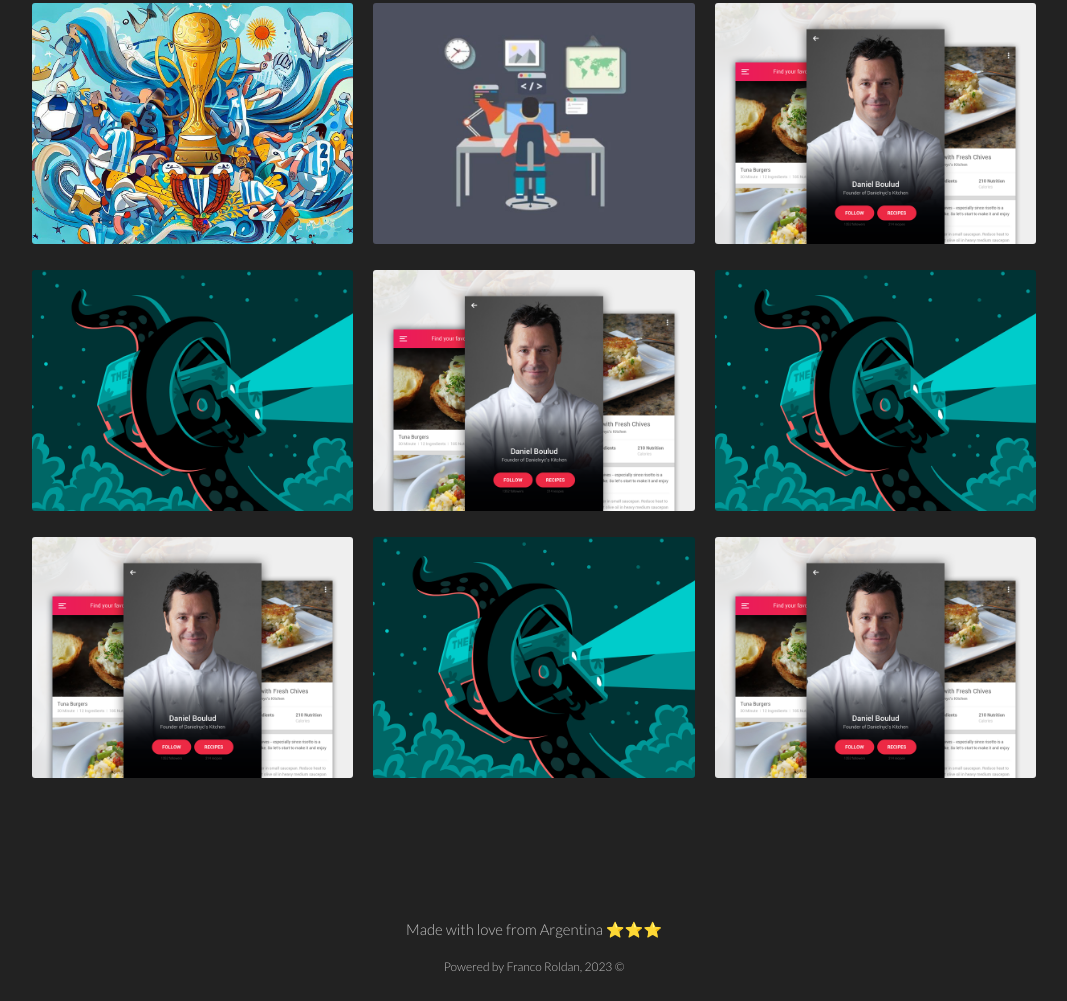
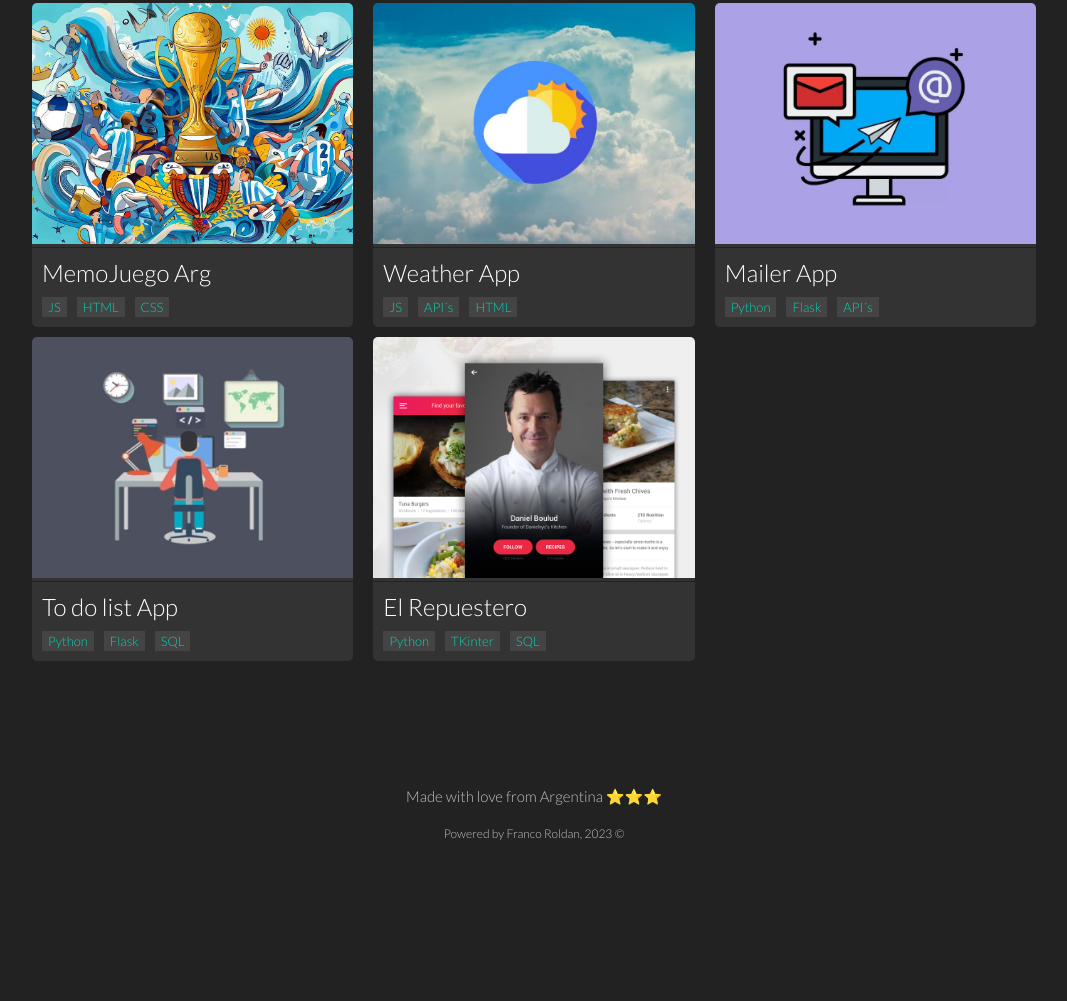
Before and after one commit to Franco-Roldan/porfolio, a plain HTML site: page index.html in a window 1280 px wide. Shown: the part 911-1912 px from the top of the page, without its empty margins (106-1173 px from the left). After the commit the page ends 1788 px from the top, so only its background shows below. Drawn offline with nearby package versions, Linux system fonts and the light colour scheme.

Commit message:
commit_v3_edit_section_proyect

```diff
--- a/css/main.css
+++ b/css/main.css
@@ -150,17 +150,50 @@ h3{
     padding-right: 10px;
     position: relative;
     float: left;
+    margin-bottom: 10px;
 }
-
+.link_proyect{
+    text-decoration: none;
+    background-color: #333;
+    border: none;
+}
 .img_proyect{
-
-    margin-bottom: 22px;
     max-width: 100%;
-    border-radius: 3px;
+    border-radius: 5px 5px 0 0;
     width: auto;
     height: auto;
 
 }
+.content_item_descript{
+    background-color: #333;
+    padding: 10px 0;
+    border-radius:0 0  5px 5px;
+
+}
+.content_item_descript > h1{
+    color: white;
+    margin: 0;
+    margin-bottom: 10px;
+    font-size: 24px;
+    text-align: start;
+    margin-left: 10px;
+}
+.content_item_descript > span {
+    display: flex;
+    justify-content: start;
+    align-items: center;
+    margin-left: 10px ;
+}
+
+.content_item_descript > span > p{
+    margin: 0;
+    margin-right: 10px;
+    background-color: #444;
+    padding: 2px 6px;
+    color: #00d6b4;
+    font-size: small;
+}
+
 .img_proyect:hover{
     opacity: 0.7;
     transition: all .3s;
--- a/index.html
+++ b/index.html
@@ -4,7 +4,7 @@
     <meta charset="UTF-8">
     <meta http-equiv="X-UA-Compatible" content="IE=edge">
     <meta name="viewport" content="width=device-width, initial-scale=1.0">
-
+    <link rel="icon" href="img/mate_logo.png">
     <link rel="preconnect" href="https://fonts.googleapis.com">
     <link rel="preconnect" href="https://fonts.gstatic.com" crossorigin>
     <link href="https://fonts.googleapis.com/css2?family=Lato:wght@300;400&display=swap" rel="stylesheet">
@@ -47,33 +47,53 @@
                 <div class="content_list">
 
                     <div class="content_item">
-                        <a href="https://franco-roldan.github.io/memo_arg/" target="_blank" class="link_proyect"><img class="img_proyect" src="img/proyect_memo.jpg" alt="100"></a>
+                        <a href="https://franco-roldan.github.io/memo_arg/" target="_blank" class="link_proyect">
+                            <img class="img_proyect" src="img/proyect_memo.jpg" alt="100">
+                            <div class="content_item_descript">
+                                <h1>MemoJuego Arg</h1>
+                                <span><p>JS</p><p>HTML</p><p>CSS</p></span>
+                            </div>
+                        </a>
                     </div>
                     <div class="content_item">
-                        <a href="https://todoapp-production-b85a.up.railway.app/auth/home" class="link_proyect"><img class="img_proyect" src="img/todo_App.jpg" alt="100"></a>
-                    </div>
-                    <div class="content_item">
-                        <a href="#" class="link_proyect"><img class="img_proyect" src="img/img_ejemplo1.png" alt="100"></a>
-                    </div>
-                    <div class="content_item">
-                        <a href="#" class="link_proyect"><img class="img_proyect" src="img/img_ejemplo2.jpg" alt="100"></a>
-                    </div>
-                    <div class="content_item">
-                        <a href="#" class="link_proyect"><img class="img_proyect" src="img/img_ejemplo1.png" alt="100"></a>
-                    </div>
-                    <div class="content_item">
-                        <a href="#" class="link_proyect"><img class="img_proyect" src="img/img_ejemplo2.jpg" alt="100"></a>
-                    </div>
-                    <div class="content_item">
-                        <a href="#" class="link_proyect"><img class="img_proyect" src="img/img_ejemplo1.png" alt="100"></a>
-                    </div>
-                    <div class="content_item">
-                        <a href="#" class="link_proyect"><img class="img_proyect" src="img/img_ejemplo2.jpg" alt="100"></a>
-                    </div>
-                    <div class="content_item">
-                        <a href="#" class="link_proyect"><img class="img_proyect" src="img/img_ejemplo1.png" alt="100"></a>
+                        <a href="https://franco-roldan.github.io/weather_app/" class="link_proyect">
+                            <img class="img_proyect" src="img/fondo_cielo3.jpg" alt="100">
+                            <div class="content_item_descript">
+                                <h1>Weather App</h1>
+                                <span><p>JS</p><p>API´s</p><p>HTML</p></span>
+                            </div>
+                        </a>
                     </div>
 
+                    <div class="content_item">
+                        <a href="#" class="link_proyect">
+                            <img class="img_proyect" src="img/img_mailer_app.jpg" alt="100">
+                            <div class="content_item_descript">
+                                <h1>Mailer App</h1>
+                                <span><p>Python</p><p>Flask</p><p>API´s</p></span>
+                            </div>
+                        </a>
+                    </div>
+
+                    <div class="content_item">
+                        <a href="https://todoapp-production-b85a.up.railway.app/auth/home" class="link_proyect">
+                            <img class="img_proyect" src="img/todo_App.jpg" alt="100">
+                            <div class="content_item_descript">
+                                <h1>To do list App</h1>
+                                <span><p>Python</p><p>Flask</p><p>SQL</p></span>
+                            </div>
+                        </a>
+                    </div>
+
+                    <div class="content_item">
+                        <a href="#" class="link_proyect">
+                            <img class="img_proyect" src="img/img_ejemplo1.png" alt="100">
+                            <div class="content_item_descript">
+                                <h1>El Repuestero</h1>
+                                <span><p>Python</p><p>TKinter</p><p>SQL</p></span>
+                            </div>
+                        </a>
+                    </div>
                 </div>
             </div>
 
```
Also changed, not shown: contact.html (+2 -21 lines), img/cielo.jpg (deleted), img/fondo_cielo3.jpg (added), img/img_mailer_app.jpg (added).
